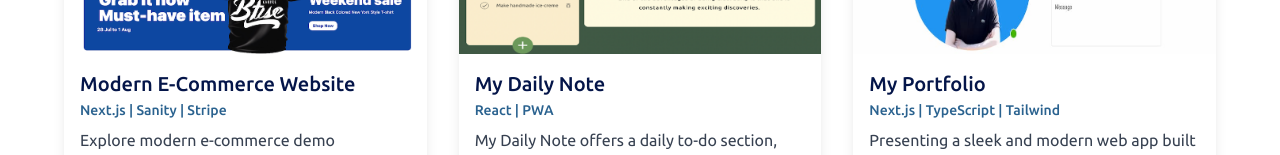
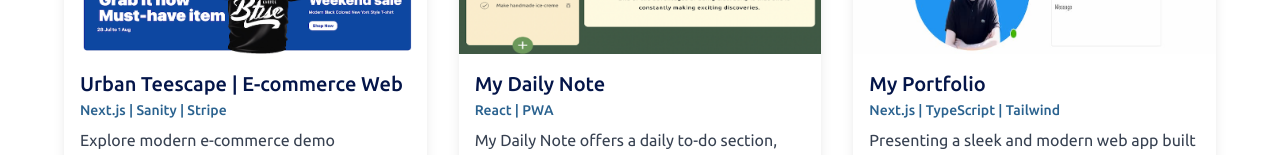
Before and after one commit to everywherejacobkim/portfolio-renewal-nextjs, a Next.js app: page /projects in a window 1280 px wide. Shown: the part 1077-1232 px from the top of the page. Built offline with nearby package versions, Linux system fonts and the light colour scheme; a web font is replaced by a local one.

Commit message:
Fix: fix building error

```diff
--- a/src/pages/components/slider/ProjectSlider.tsx
+++ b/src/pages/components/slider/ProjectSlider.tsx
@@ -5,7 +5,7 @@ import project1 from "../../../../public/assets/images/projects/handyChef.png";
 import project2 from "../../../../public/assets/images/projects/pomodee.png";
 import project3 from "../../../../public/assets/images/projects/bcspcaRenewal.png";
 import project4 from "../../../../public/assets/images/projects/myDailyNote.png";
-import project5 from "../../../../public/assets/images/projects/portfolioPage.png";
+import project5 from "../../../../public/assets/images/projects/portfolioPage.jpg";
 import project6 from "../../../../public/assets/images/projects/eCommerce.png";
 
 const projectImages = [
--- a/src/pages/projects/index.tsx
+++ b/src/pages/projects/index.tsx
@@ -41,12 +41,12 @@ const index = () => {
     {
       id: 4,
       type: "Solo",
-      title: "Modern E-Commerce Website",
+      title: "Urban Teescape | E-commerce Web",
       description:
         "Explore modern e-commerce demo showcasing product pages, cart functionality, and secure payments. Discover trendy T-shirts shopping website, powered by Next.js, Sanity, and Stripe.",
       stack: "Next.js | Sanity | Stripe",
       image: "/assets/images/projects/eCommerce.png",
-      link: "https://e-commerce-website-demo.netlify.app",
+      link: "urban-tee-scape.netlify.app",
       code: "https://github.com/everywherejacobkim/ecommerce-website-nextjs-sanity-stripe",
     },
     {
```
